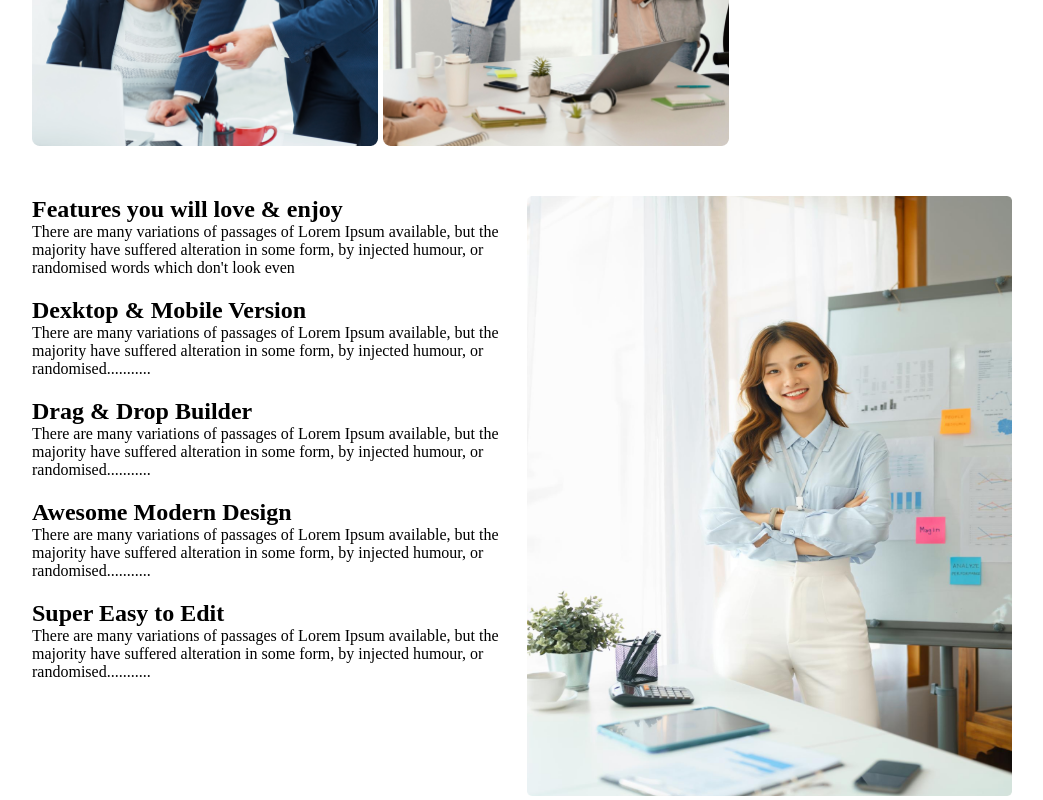
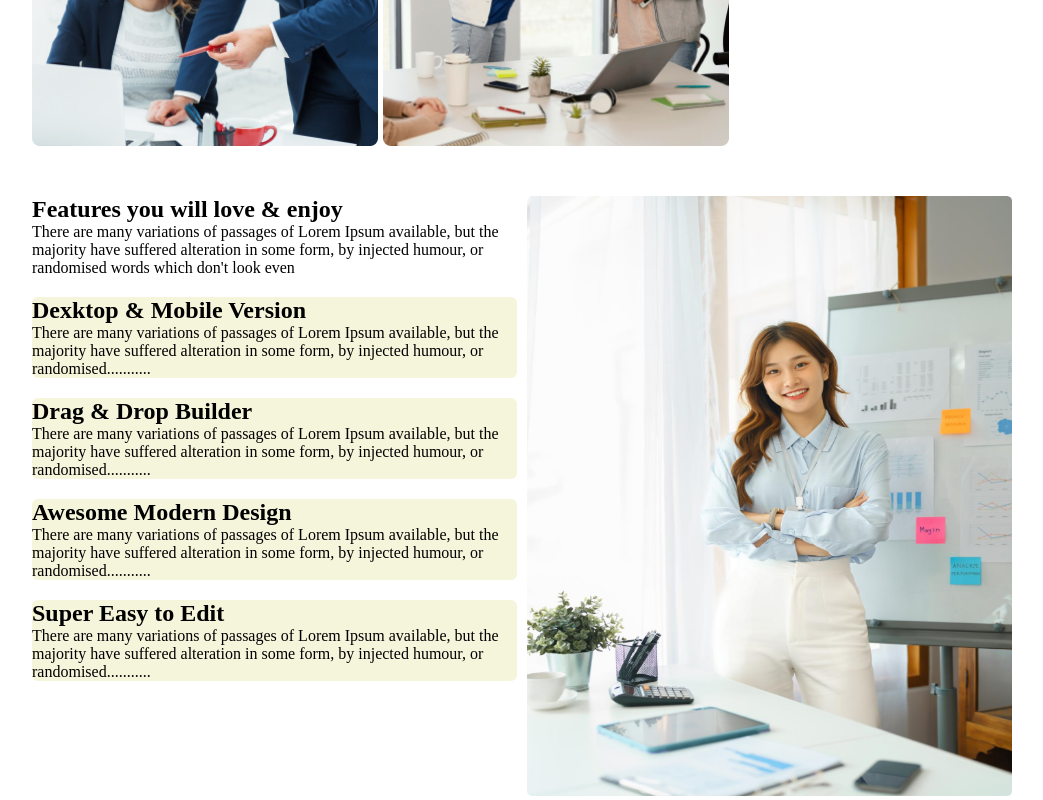
Before and after one commit to monoronjons86/architect, a plain HTML site: page index.html in a window 1280 px wide. Shown: the part 1371-2171 px from the top of the page, without its empty margins (118-1161 px from the left). Drawn offline with Linux system fonts and the light colour scheme.

Commit message:
enjoy added

```diff
--- a/style.css
+++ b/style.css
@@ -98,4 +98,6 @@ width: 50%;
 }
 .enjoy-desktop,.enjoy-drag,.enjoy-awesome,.enjoy-super{
     margin-top: 20px;
+    background-color:beige;
+    border-radius: 6px;
 }
```
